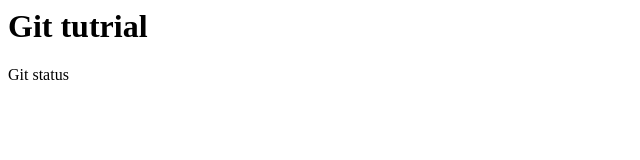
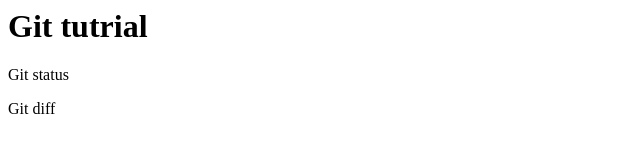
Before and after one commit to xite-d/git_tutorial_bak, a plain HTML site: page index.html in a window 1280 px wide. Shown: the full height of the page, 0-640 px from the left. Drawn offline with Linux system fonts and the light colour scheme.

Commit message:
Git diffを追記

```diff
--- a/index.html
+++ b/index.html
@@ -1,2 +1,3 @@
 <h1>Git tutrial</h1>
 <p>Git status</p>
+<p>Git diff</p>
```
